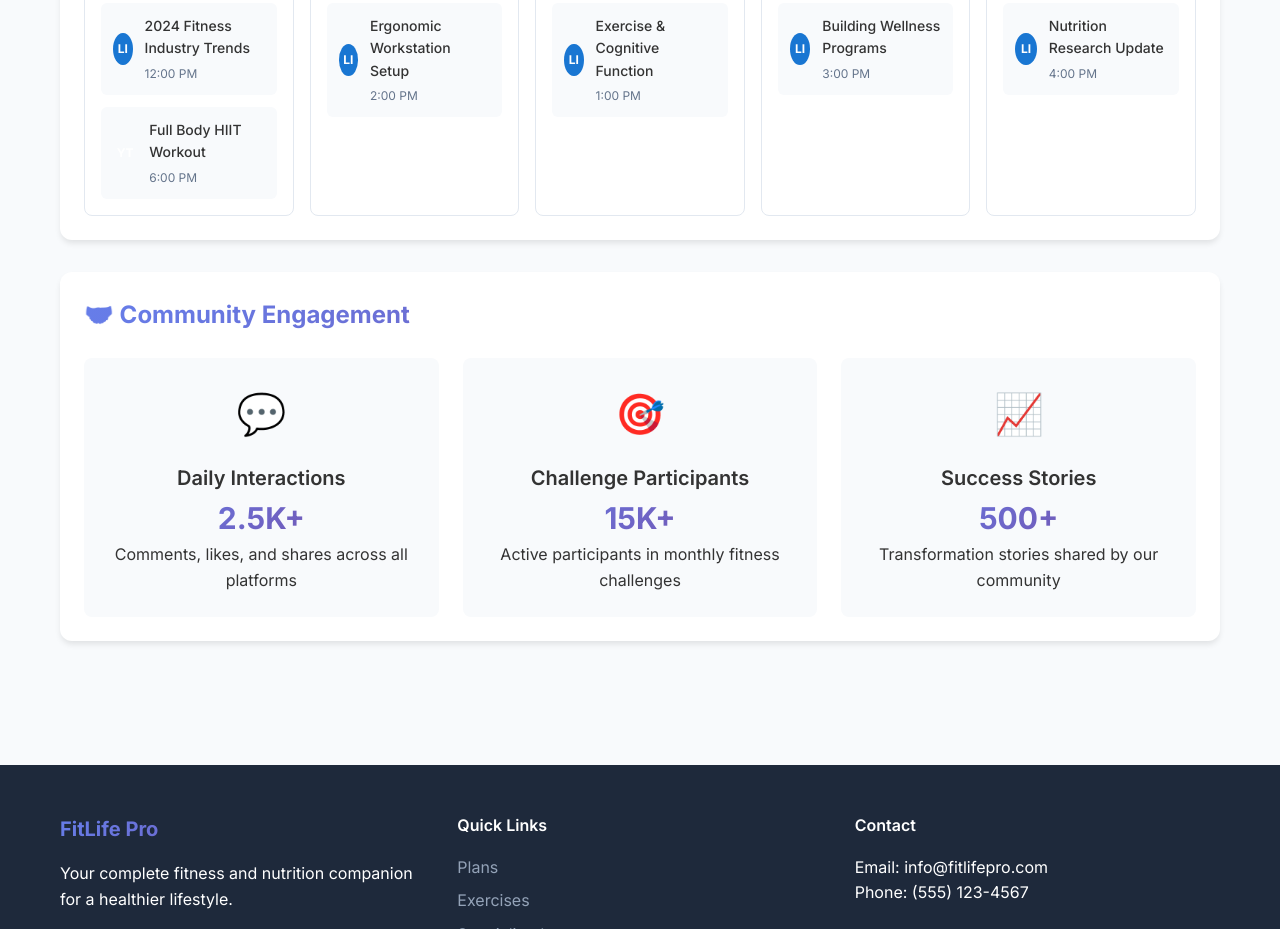
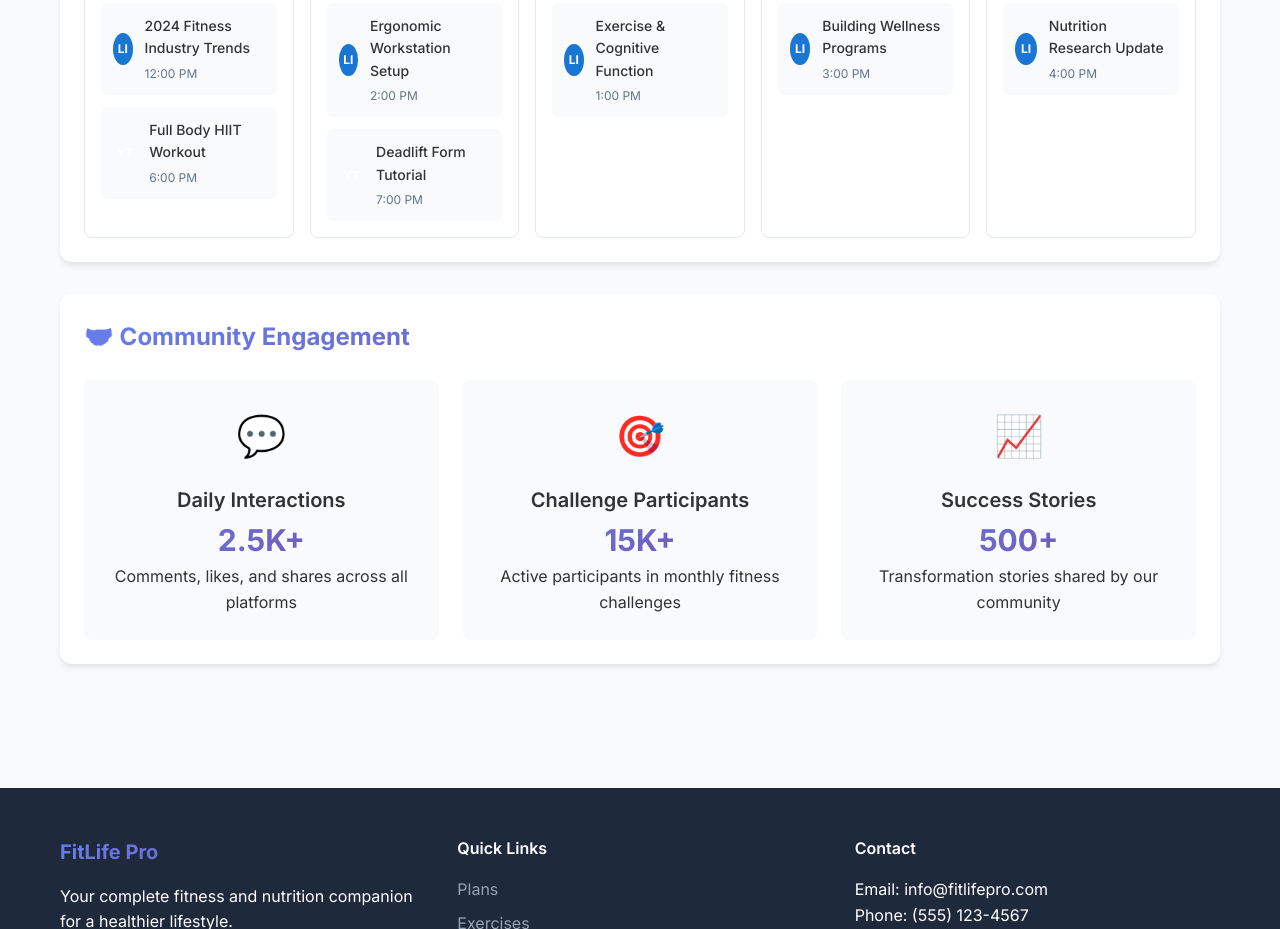
Before and after one commit to DhruvVcet/food_workout_app, a Next.js app: page /social in a window 1280 px wide. Shown: the part 1840-2769 px from the top of the page. Built offline with nearby package versions, Linux system fonts and the light colour scheme.

Commit message:
Add YouTube content to Tuesday calendar
cgen-28860c27ac4a475c98f80b6cd4372e5e

```diff
--- a/app/social/page.tsx
+++ b/app/social/page.tsx
@@ -237,6 +237,13 @@ export default function SocialPage() {
                       <p className="content-time">2:00 PM</p>
                     </div>
                   </div>
+                  <div className="content-item youtube">
+                    <span className="platform-badge">YT</span>
+                    <div>
+                      <p className="content-title">Deadlift Form Tutorial</p>
+                      <p className="content-time">7:00 PM</p>
+                    </div>
+                  </div>
                 </div>
               </div>
 
```
